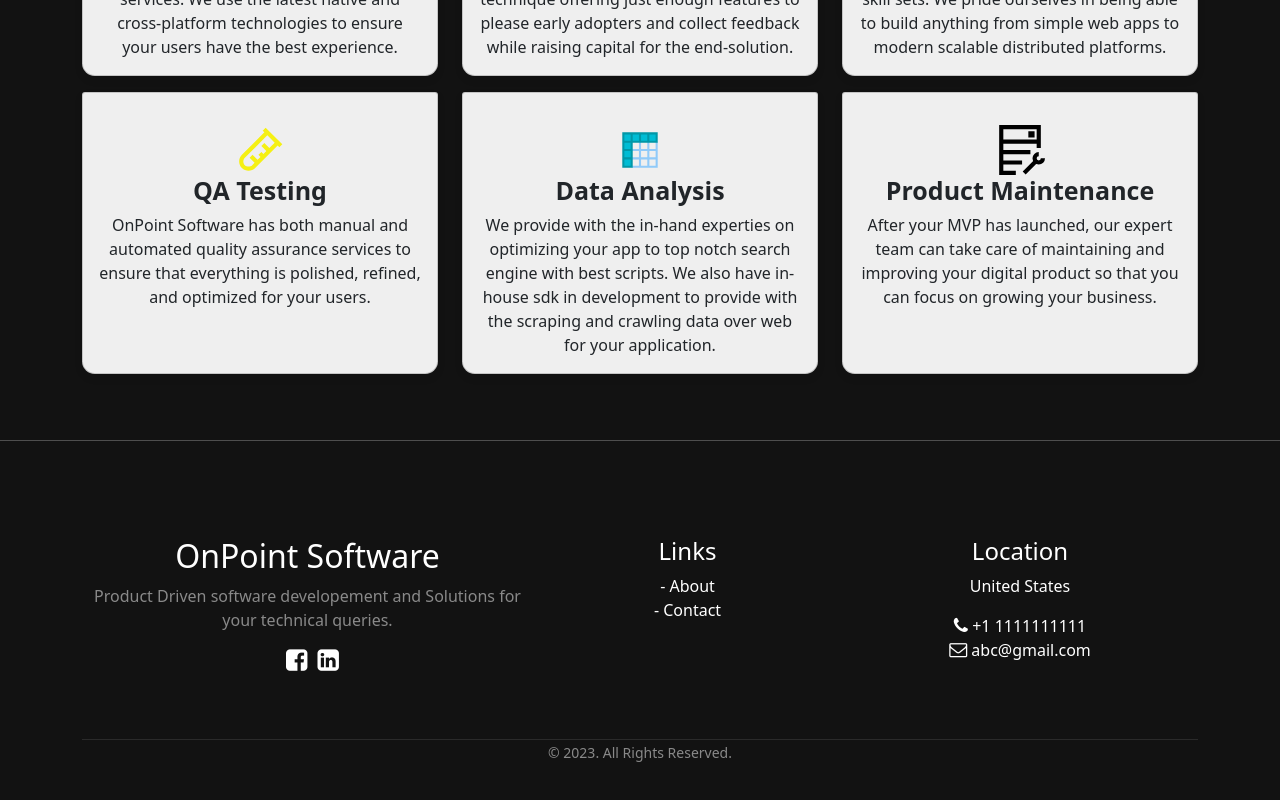
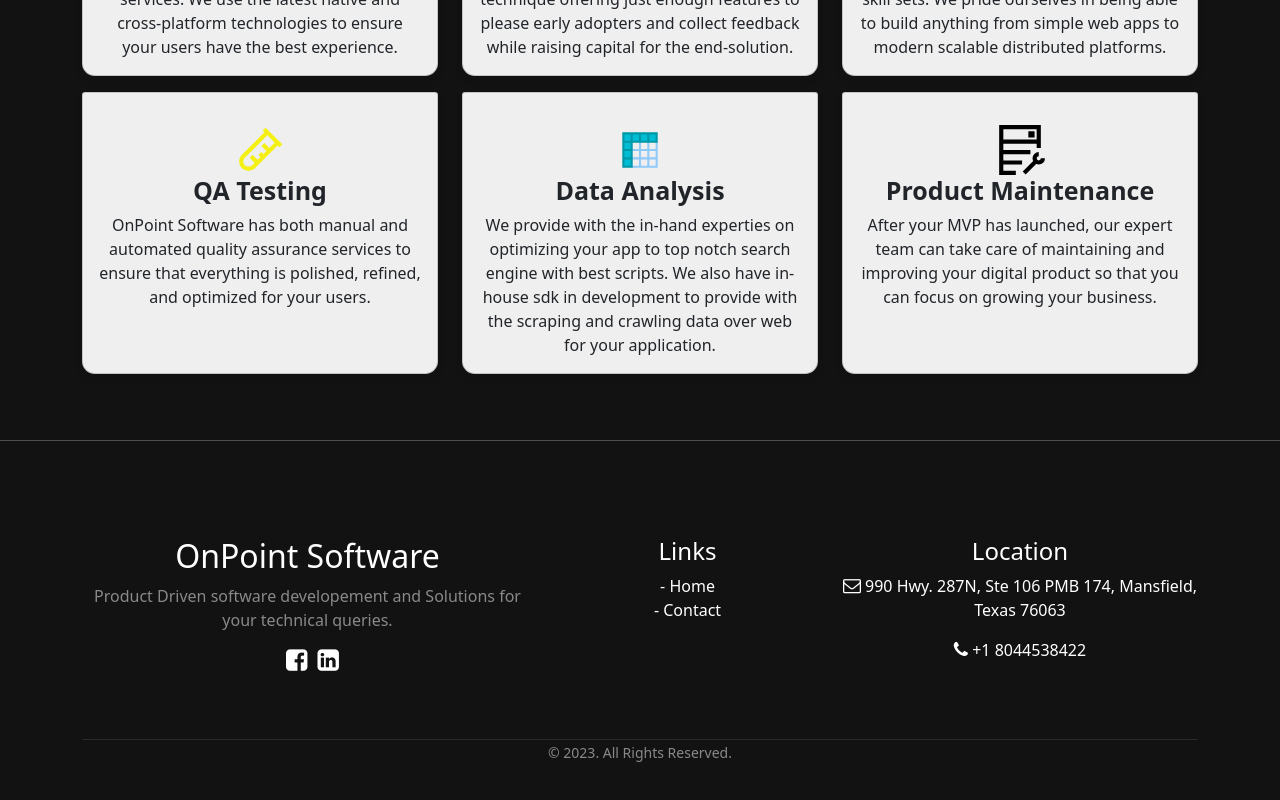
Before and after one commit to Pujan77/react-landing-business, a React (Create React App) app: page / in a window 1280 px wide. Shown: the part 3117-3917 px from the top of the page. Built offline with nearby package versions, Linux system fonts and the light colour scheme; a web font is replaced by a local one.

Commit message:
[UPDATE] add address

```diff
--- a/src/content/index.js
+++ b/src/content/index.js
@@ -65,8 +65,8 @@
     "Product Driven software developement and Solutions for your technical queries.",
   links: [
     {
-      title: "About",
-      to: "about",
+      title: "Home",
+      to: "/",
     },
     {
       title: "Contact",
@@ -83,9 +83,9 @@
       class: "fa fa-linkedin-square",
     },
   ],
-  location: "United States",
-  contact: "+1 1111111111",
-  email: "abc@gmail.com",
+  location: "990 Hwy. 287N, Ste 106 PMB 174, Mansfield, Texas 76063",
+  contact: "+1 8044538422",
+  // email: "abc@gmail.com",
 };
 
 export const servicesContent = [
--- a/src/layout/Footer.jsx
+++ b/src/layout/Footer.jsx
@@ -29,13 +29,15 @@
           </div>
           <div className="col-lg-4 col-xs-12 location">
             <h4 className="mt-lg-0 mt-sm-4">Location</h4>
-            <p>{FooterContent.location}</p>
+            <p>
+              <i className="fa fa-envelope-o mr-3"></i> {FooterContent.location}
+            </p>
             <p className="mb-0">
               <i className="fa fa-phone mr-3"></i> {FooterContent.contact}
             </p>
-            <p>
+            {/* <p>
               <i className="fa fa-envelope-o mr-3"></i> {FooterContent.email}
-            </p>
+            </p> */}
           </div>
         </div>
         <div className="row mt-5">
```
